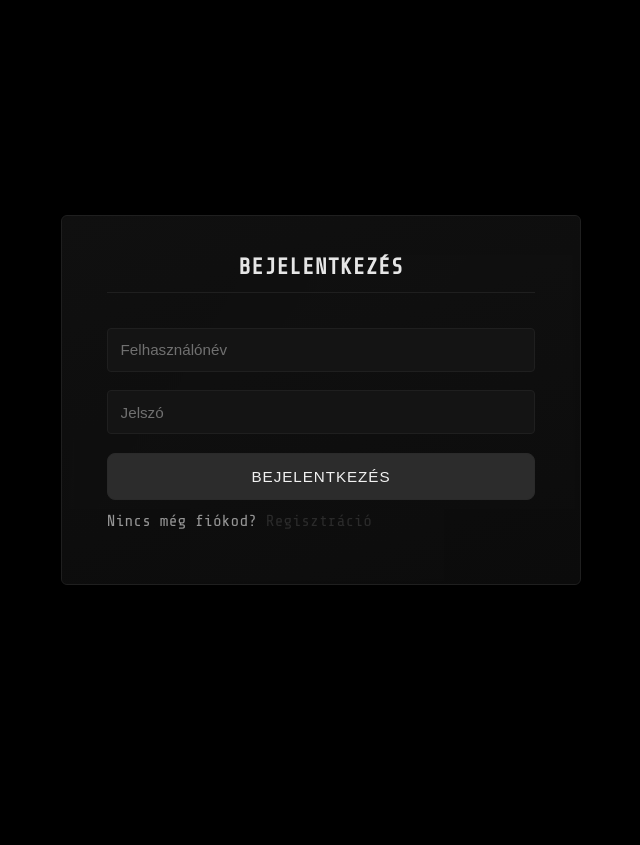
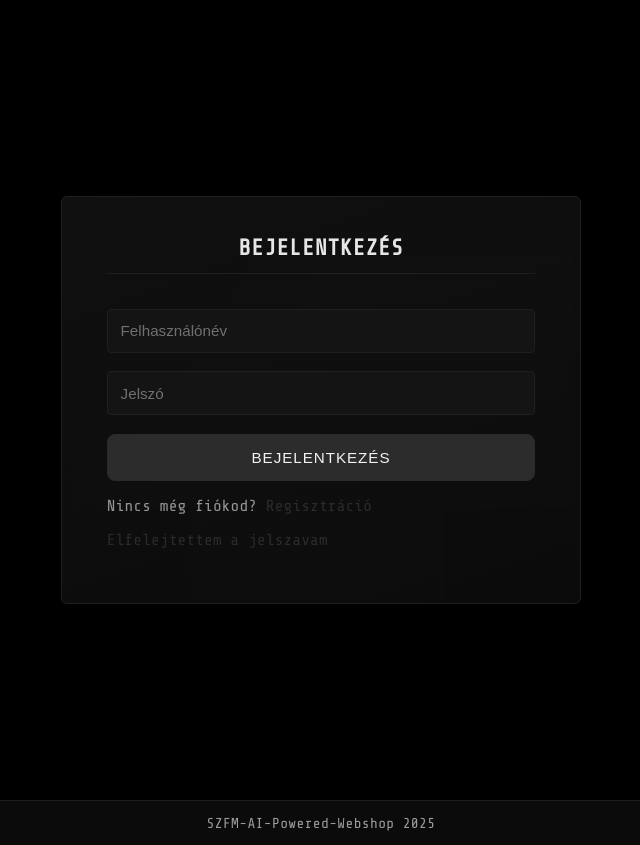
Before and after one commit to mzsl03/ai-powered-webshop, a Django app: page / in a window 1280 px wide. Shown: the whole page, without its empty margins (319-959 px from the left). Before the commit the page ends 585 px from the top, so only its background shows below. Run offline with Django 5.2, Linux system fonts and the light colour scheme.

Commit message:
feat: add forgot password button

```diff
--- a/core_site/application/templates/login.html
+++ b/core_site/application/templates/login.html
@@ -40,9 +40,12 @@
             <div>
                 <button type="submit" class="btn">Bejelentkezés</button>
             </div>
-            <p class="text-muted" style="margin-top: 12px;">
+            <p class="text-muted">
                 Nincs még fiókod?
                 <a href="{% url 'register' %}">Regisztráció</a>
+            </p>
+            <p class="text-muted">
+                <a href="{% url 'password_reset' %}">Elfelejtettem a jelszavam</a>
             </p>
             {% if error %}
             <p>{{ error }}</p>
@@ -52,4 +55,7 @@
 </div>
 </div>
 </body>
+<footer class="footer">
+    SZFM-AI-Powered-Webshop 2025
+</footer>
 </html>
```
